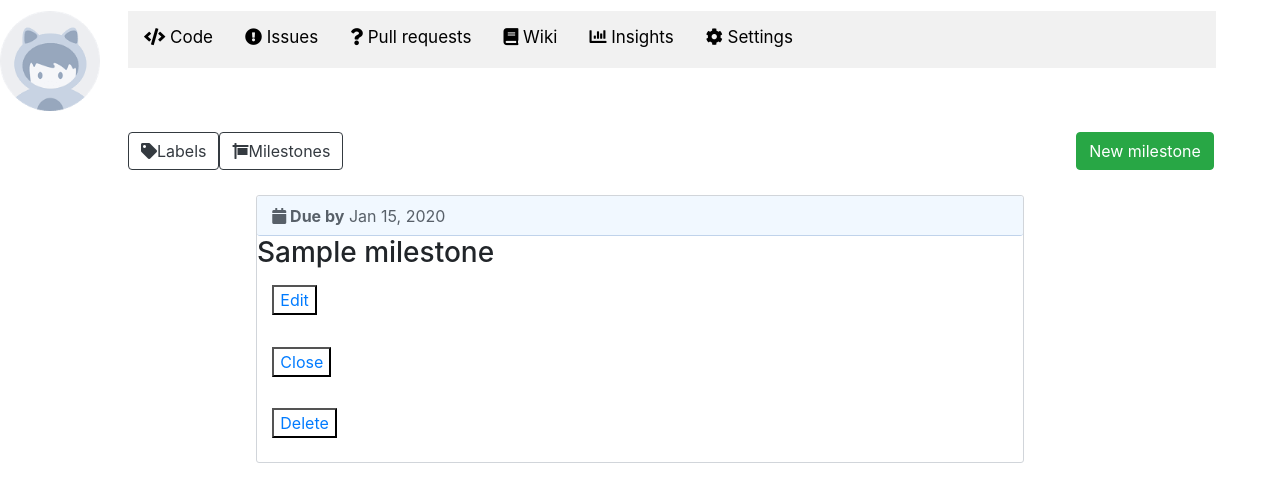
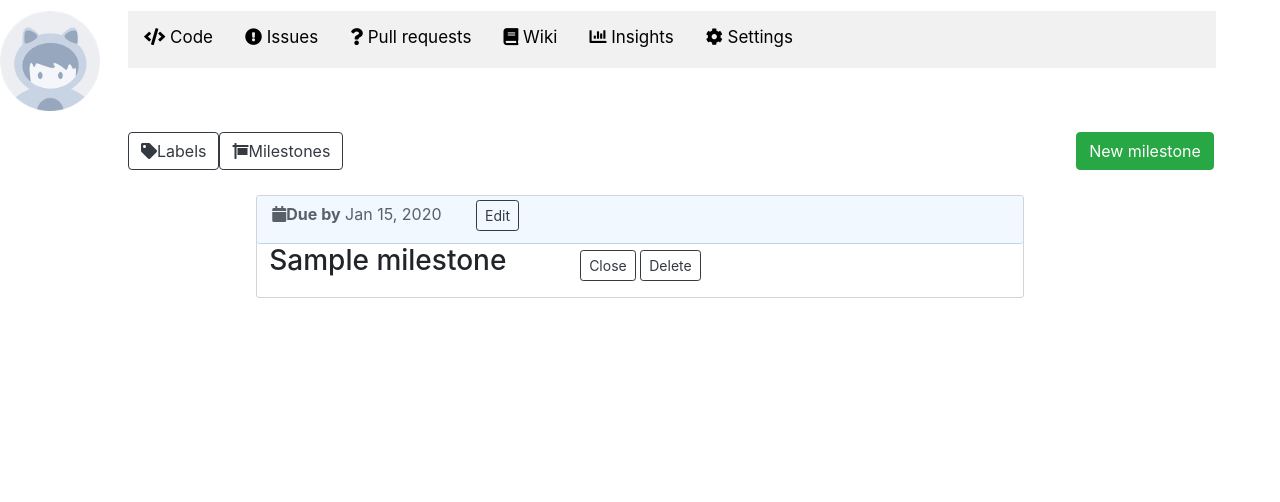
Before and after one commit to jelenailic95/git_uks, a Django app: page /repositories/novi/milestones in a window 1280 px wide. Shown: the part 169-671 px from the top of the page. Run offline with Django 3.2, Linux system fonts and the light colour scheme; data comes from the database, SQL or seed files in the repository; tables that the repository leaves empty hold one stand-in row (values such as "Sample post"); some libraries are stand-ins or nearby versions.

Commit message:
edit milestone close #34

```diff
--- a/my_git/models.py
+++ b/my_git/models.py
@@ -49,11 +49,13 @@ class Wiki(models.Model):
 
 class Milestone(models.Model):
     id = models.AutoField(primary_key=True)
-    title = models.CharField(max_length=100)
+    title = models.CharField(max_length=100, default='')
+    description = models.CharField(max_length=500, null=True, default='')
     due_date = models.DateField()
     closed_date = models.DateField(null=True)
-    open = models.BooleanField()
+    open = models.BooleanField(default=True)
     repository = models.ForeignKey(Repository, on_delete=models.CASCADE)
+
 
     def __str__(self):
         return "{}".format(self.title)
--- a/my_git/static/my_git/styles/milestone.css
+++ b/my_git/static/my_git/styles/milestone.css
@@ -13,6 +13,7 @@
 
 .milestone_view_block {
     width: 60%;
+    margin-bottom: 1%;
     margin-left: 20%;
     min-height: 12%;
     background-color: #fff;
@@ -22,14 +23,12 @@
 }
 
 .milestone_view_header {
-    height: 5%;
-    /*display: block;*/
+    height: 6%;
     border-bottom: 1px solid #d1d5da;
     border-radius: 3px;
     color: #586069;
     background-color: #f1f8ff;
     border-bottom-color: #c0d3eb;
-    /*position: relative;*/
 }
 
 
@@ -46,20 +45,29 @@
 }
 
 .milestone-title {
-    margin-left: 3%;
-    margin-top: 2%;
+    padding-left: 2%;
+    padding-top: 0.5%;
 }
 
-p{
-    padding-left: 2%;
-    padding-bottom: 1%;
-    padding-top: 1%;
+
+
+.milestone_div {
+    margin-left: 5%;
+    margin-top: 3%;
+    width: 60%;
+    position: relative;
+    display: inline-block;
 }
 
-.milestone_div {
-   display: inline-block;
 
-  padding: 5px;
-  border: 1px solid blue;
-  background-color: yellow;
+.inline-div > * {
+    display: inline-block;
 }
+
+.block-side {
+    width: 40%;
+}
+
+.inline{
+    margin-left: 4%;
+}
--- a/my_git/templates/my_git/labels/labels_header.html
+++ b/my_git/templates/my_git/labels/labels_header.html
@@ -22,7 +22,7 @@
                     <a {% if buttonName == 'label' %}
                         href="{% url 'new-label' repository.name %}"
                     {% else %}
-                        href="{% url 'new-milestone' repository.name %}"
+                        href="{% url 'new-milestone' repository.name "new" %}"
 
                     {% endif %}>
 
--- a/my_git/templates/my_git/milestones/milestone_item.html
+++ b/my_git/templates/my_git/milestones/milestone_item.html
@@ -1,38 +1,39 @@
 {% load static %}
 <link rel="stylesheet" type="text/css" href="{% static 'my_git/styles/milestone.css' %}">
-<div class="milestone_view_block">
-    <div class="milestone_view_header">
+<div class="milestone_view_block ">
+    <div class="milestone_view_header milestone-title inline-div">
         {% if milestone.open and now_date|date:"Y-m-d" < milestone.due_date|date:"Y-m-d" %}
-            <p><i class="fa fa-calendar"></i><b> Due by</b> {{ milestone.due_date | date:'M d, Y' }}</p>
+            <i class="fa fa-calendar"></i><b> Due by</b> {{ milestone.due_date | date:'M d, Y' }}
         {% elif milestone.open and now_date|date:"Y-m-d" > milestone.due_date|date:"Y-m-d" %}
-            <p><i class="fa fa-calendar"></i><b> Past due by</b> {{ milestone.due_date | date:'M d, Y' }}</p>
+            <i class="fa fa-calendar"></i><b> Past due by</b> {{ milestone.due_date | date:'M d, Y' }}
         {% else %}
-            <p><i class="fa fa-calendar"></i><b> Closed</b> {{ milestone.closed_date | date:'M d, Y' }}</p>
+            <i class="fa fa-calendar"></i><b> Closed</b> {{ milestone.closed_date | date:'M d, Y' }}
         {% endif %}
-
+                <button onclick="location.href='{% url 'new-milestone' repository.name milestone.id %}'"
+                        name="editBtn" class="btn btn-outline-dark btn-sm inline">Edit
+                </button>
     </div>
 
-    <div>
-        <form method="post">
-            {% csrf_token %}
-            <h3>{{ milestone.title }}</h3>
-            <input name="milestoneId" type="hidden" value={{ milestone.id }}>
-            <p>
-                <button name="editBtn" class="btn-link">Edit</button>
-            </p>
-            {% if milestone.open %}
-                <p>
-                    <button name="closeBtn" class="btn-link">Close</button>
-                </p>
-            {% else %}
-                <p>
-                    <button name="reopenBtn" class="btn-link">Reopen</button>
-                </p>
-            {% endif %}
+    <div class="inline-div">
+        <div class="block-side">
+            <h3 class="inline">{{ milestone.title }}</h3>
+        </div>
+        <div class="block-side">
 
-            <p>
-                <button name="deleteBtn" class="btn-link">Delete</button>
-            </p>
-        </form>
+            <form method="post" class="inline">
+                {% csrf_token %}
+                <input name="milestoneId" type="hidden" value={{ milestone.id }}>
+
+                {% if milestone.open %}
+                    <button name="closeBtn" class="btn btn-outline-dark btn-sm">Close</button>
+                {% else %}
+                    <button name="reopenBtn" class="btn btn-outline-dark btn-sm">Reopen</button>
+                {% endif %}
+
+                <button name="deleteBtn" class="btn btn-outline-dark btn-sm">Delete</button>
+
+            </form>
+
+        </div>
     </div>
 </div>
--- a/my_git/templates/my_git/milestones/milestones.html
+++ b/my_git/templates/my_git/milestones/milestones.html
@@ -8,7 +8,7 @@
     <div>
         {% include 'my_git/labels/labels_header.html' with repository=repository %}
     </div>
-    <div class="all-labels" style="    margin-top: 2%;">
+    <div class="all-labels" style="    margin-top: 2%; margin-bottom: 5%">
 
         {% for milestone in milestones %}
             <div>
--- a/my_git/views.py
+++ b/my_git/views.py
@@ -532,19 +532,61 @@ def milestones_view(request, repo_name):
     return render(request, 'my_git/milestones/milestones.html', context)
 
 
-def new_milestone(request, repo_name):
+def new_milestone(request, repo_name, type):
     repository = Repository.objects.get(name=repo_name)
+    milestone = Milestone()
+    milestone.due_date = datetime.now();
+    print(request)
+    # ako je submitovana forma
     if request.method == HttpMethod.POST.name:
-        title = request.POST.get('titleInput')
-        description = request.POST.get('descriptionInput')
-        date = request.POST.get('dateInput')
-        Milestone.save_new_milestone(title=title, description=description, date=date, open=True, rep=repository)
-        pass
+        # ako je update uzmi postojeci
+        if "new" not in request.path:
+            milestone = Milestone.objects.get(id=type)
+        milestone.title = request.POST.get('titleInput')
+        milestone.description = request.POST.get('descriptionInput')
+        milestone.due_date = request.POST.get('dateInput')
+        milestone.repository = repository
+        Milestone.save(milestone)
+        return redirect('repository_milestones', repo_name=repository.name)
+    # ako je update popuni polja
+    elif "new" not in request.path:
+        milestone = Milestone.objects.get(id=type)
+        milestone.title = milestone.title
+        milestone.due_date = milestone.due_date
+        milestone.description = milestone.description
     context = {
         "repository": repository,
         "owner": repository.owner,
         "buttonName": "milestone",
-        "date": datetime.now().strftime('%Y-%m-%d')
+        "dateToday": datetime.now().strftime('%Y-%m-%d'),
+        "date": milestone.due_date.strftime('%Y-%m-%d'),
+        "milestone": milestone
 
     }
     return render(request, 'my_git/milestones/new_milestone.html', context)
+
+#
+# def edit_milestone(request, repo_name, type):
+#     print(request)
+#     milestone = Milestone()
+#     if "edit" in request.path:
+#         milestone = Milestone.objects.get(id=milestone_id)
+#         milestone.title = milestone.title
+#         milestone.due_date = milestone.due_date
+#         milestone.description = milestone.description
+#     repository = Repository.objects.get(name=repo_name)
+#     if request.method == HttpMethod.POST.name:
+#         title = request.POST.get('titleInput')
+#         description = request.POST.get('descriptionInput')
+#         date = request.POST.get('dateInput')
+#         Milestone.save_new_milestone(title=title, description=description, date=date, open=True, rep=repository)
+#         pass
+#     context = {
+#         "repository": repository,
+#         "owner": repository.owner,
+#         "buttonName": "milestone",
+#         "date": datetime.now().strftime('%Y-%m-%d'),
+#         "milestone": milestone
+#
+#     }
+#     return render(request, 'my_git/milestones/new_milestone.html', context)
--- a/uks_project/urls.py
+++ b/uks_project/urls.py
@@ -21,7 +21,6 @@ from django.contrib.staticfiles.urls import staticfiles_urlpatterns
 from django.conf import settings
 from django.conf.urls.static import static
 
-
 urlpatterns = [
     path('admin/', admin.site.urls),
     path('', my_git_views.welcome, name='welcome'),
@@ -40,14 +39,16 @@ urlpatterns = [
     path('repositories/<str:repo_name>/wiki/<str:page_title>', my_git_views.get_wiki_page, name='wiki_page_preview'),
     path('repositories/<str:repo_name>/issues', my_git_views.issues_view, name='issues'),
     path('repositories/<str:repo_name>/issues/<int:id>', my_git_views.issue_view, name='issue_view'),
-    #path('repositories/<str:repo_name>/issues/<str:id>', my_git_views.issue_view, name='issue_view'),
+    # path('repositories/<str:repo_name>/issues/<str:id>', my_git_views.issue_view, name='issue_view'),
     path('repositories/<str:repo_name>/issues/new', my_git_views.new_issue, name='new-issue'),
     path('repositories/<str:repo_name>/labels', my_git_views.labels_view, name='repository_labels'),
     path('repositories/<str:repo_name>/labels/new', my_git_views.new_label, name='new-label'),
     path('new/', my_git_views.create_repository, name='create_repository'),
     path('stars/', my_git_views.get_stars, name='stars'),
     path('repositories/<str:repo_name>/milestones', my_git_views.milestones_view, name='repository_milestones'),
-    path('repositories/<str:repo_name>/milestones/new', my_git_views.new_milestone, name='new-milestone'),
+    path('repositories/<str:repo_name>/milestones/<str:type>', my_git_views.new_milestone, name='new-milestone'),
+    # path('repositories/<str:repo_name>/milestones/edit/<int:milestone_id>', my_git_views.edit_milestone,
+    #      name='edit-milestone'),
 
 ]
 
```
Also changed, not shown: my_git/templates/my_git/milestones/new_milestone.html (+9 -5 lines).
